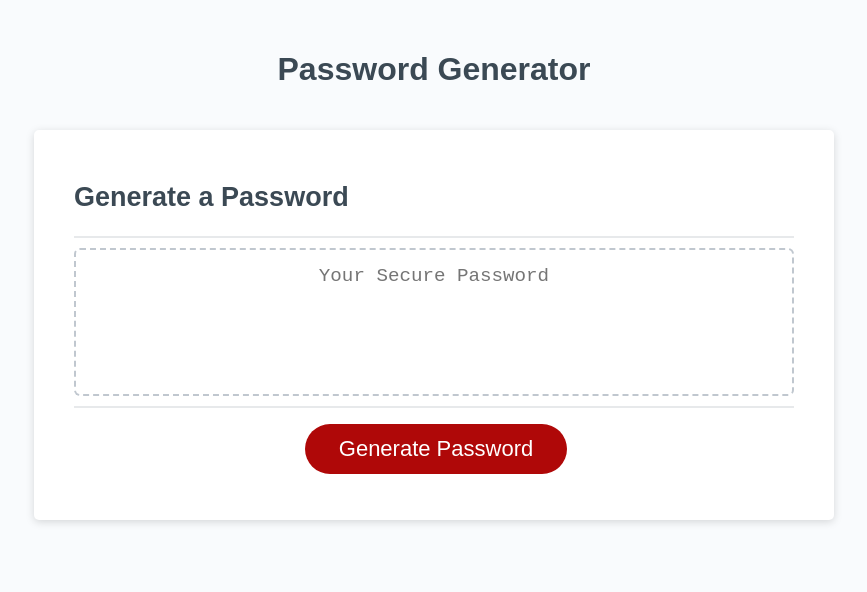
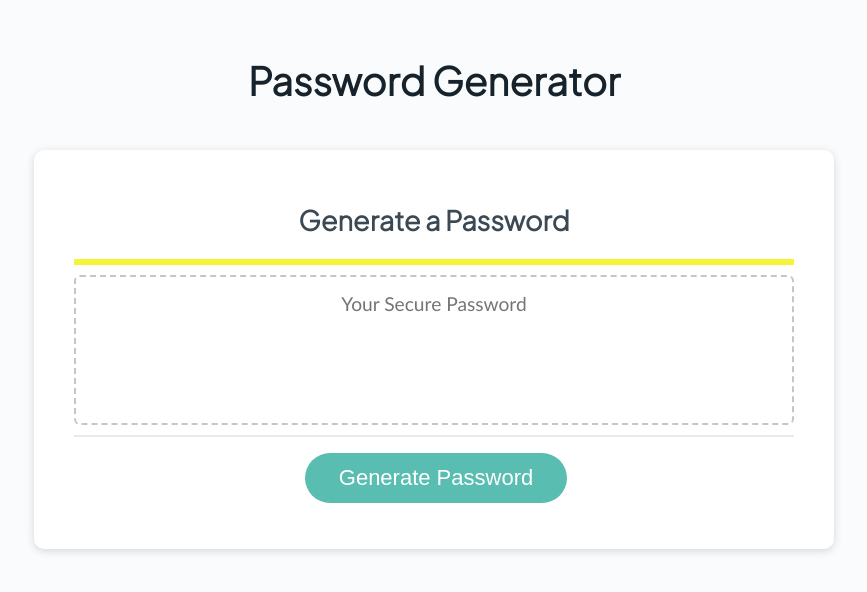
Before and after one commit to Cdrcar/Password-Generator, a plain HTML site: page index.html in a window 1280 px wide. Shown: the whole page, without its empty margins (206-1073 px from the left). Drawn offline with Linux system fonts and the light colour scheme.

Commit message:
changed btn color

```diff
--- a/index.html
+++ b/index.html
@@ -4,13 +4,16 @@
     <meta charset="UTF-8" />
     <meta name="viewport" content="width=device-width, initial-scale=1.0" />
     <meta http-equiv="X-UA-Compatible" content="ie=edge" />
+    <link rel="preconnect" href="https://fonts.googleapis.com">
+<link rel="preconnect" href="https://fonts.gstatic.com" crossorigin>
+<link href="https://fonts.googleapis.com/css2?family=Plus+Jakarta+Sans:wght@300&display=swap" rel="stylesheet">
     <title>Password Generator</title>
     <link rel="stylesheet" href="style.css" />
   </head>
   <body>
     <div class="wrapper">
       <header>
-        <h1>Password Generator</h1>
+        <h1><b>Password Generator</b></h1>
       </header>
       <div class="card">
         <div class="card-header">
--- a/style.css
+++ b/style.css
@@ -11,9 +11,11 @@ body,
   margin: 0;
   padding: 0;
 }
-
+textarea{
+  font-family: 'Gill Sans', 'Gill Sans MT', Calibri, 'Trebuchet MS', sans-serif;
+}
 body {
-  font-family: sans-serif;
+  font-family: 'Plus Jakarta Sans', sans-serif;
   background-color: #f9fbfd;
 }
 
@@ -27,12 +29,14 @@ header {
   text-align: center;
   padding: 20px;
   padding-top: 0px;
-  color: hsl(206, 17%, 28%);
+  color: hsl(205, 32%, 13%);
+  font-weight: bold;
+  font-size: larger;
 }
 
 .card {
   background-color: hsl(0, 0%, 100%);
-  border-radius: 5px;
+  border-radius: 10px;
   border-width: 1px;
   box-shadow: rgba(0, 0, 0, 0.15) 0px 2px 8px 0px;
   color: hsl(206, 17%, 28%);
@@ -40,14 +44,15 @@ header {
   margin: 0 auto;
   max-width: 800px;
   padding: 30px 40px;
+  text-align: center;
 }
 
 .card-header::after {
   content: " ";
   display: block;
   width: 100%;
-  background: #e7e9eb;
-  height: 2px;
+  background: rgba(244, 244, 19, 0.847);
+  height: 6px;
 }
 
 .card-body {
@@ -74,7 +79,7 @@ header {
 
 .btn {
   border: none;
-  background-color: hsl(360, 91%, 36%);
+  background-color: rgb(90, 189, 178);
   border-radius: 25px;
   box-shadow: rgba(0, 0, 0, 0.1) 0px 1px 6px 0px rgba(0, 0, 0, 0.2) 0px 1px 1px
     0px;
```
